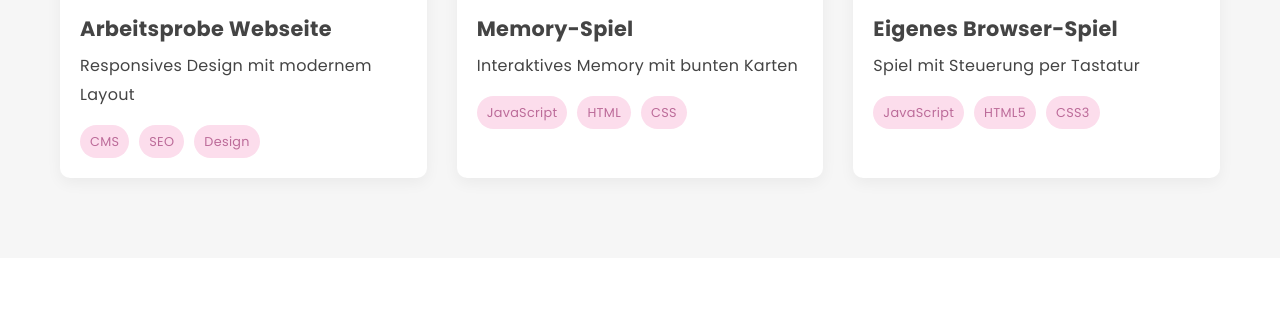
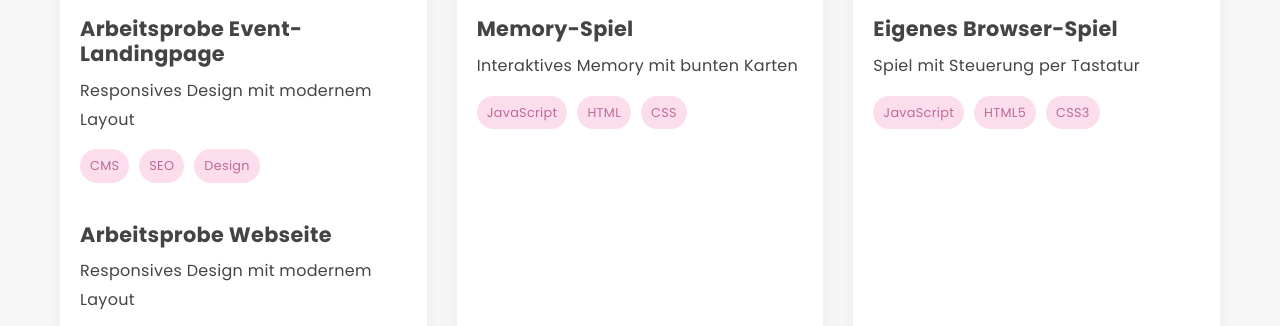
Before and after one commit to SonjaRo1212/sonjaspage, a plain HTML site: page index.html in a window 1280 px wide. Shown: the part 2474-2800 px from the top of the page. Drawn offline with nearby package versions, Linux system fonts and the light colour scheme.

Commit message:
anpassung

```diff
--- a/index.html
+++ b/index.html
@@ -86,7 +86,28 @@
             </div>
           </div>
           <div class="projekt-info">
+            <h3>Arbeitsprobe Event-Landingpage</h3>
+            <p>Responsives Design mit modernem Layout</p>
+            <div class="projekt-tags">
+              <span>CMS</span><span>SEO</span><span>Design</span>
+            </div>
+          </div>
+            <div class="projekt-info">
             <h3>Arbeitsprobe Webseite</h3>
+            <p>Responsives Design mit modernem Layout</p>
+            <div class="projekt-tags">
+              <span>CMS</span><span>SEO</span><span>Design</span>
+            </div>
+          </div>
+            <div class="projekt-info">
+            <h3>Webseite "Flascgenständer"</h3>
+            <p>Responsives Design mit modernem Layout</p>
+            <div class="projekt-tags">
+              <span>CMS</span><span>SEO</span><span>Design</span>
+            </div>
+          </div>
+            <div class="projekt-info">
+            <h3>Portfolio-Webseite/h3>
             <p>Responsives Design mit modernem Layout</p>
             <div class="projekt-tags">
               <span>CMS</span><span>SEO</span><span>Design</span>
```
